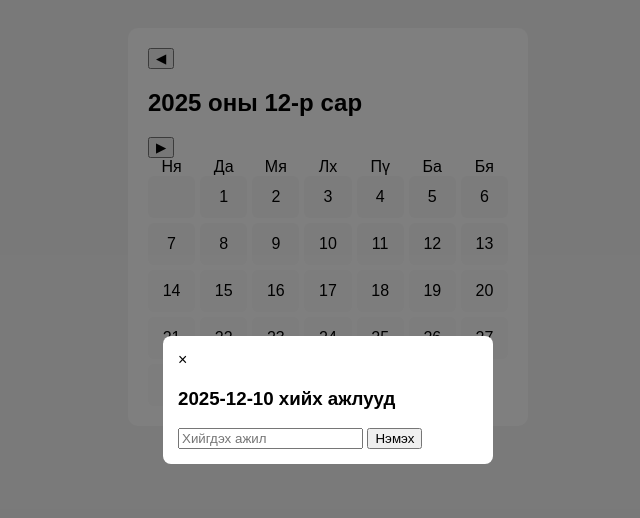
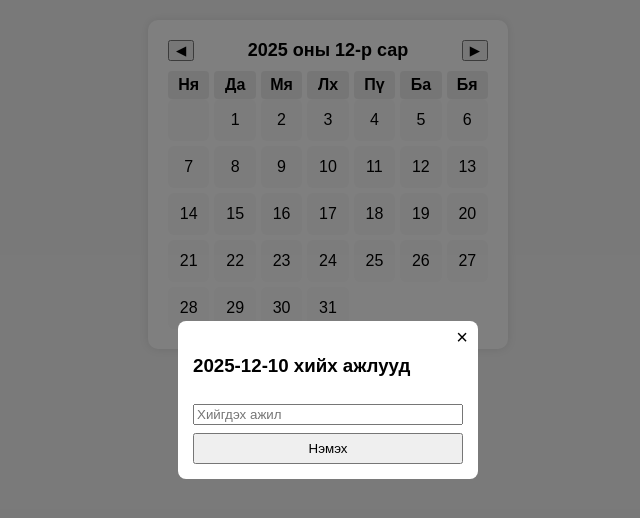
Before and after one commit to suba100/calendar, a plain HTML site: page index.html in a window 1280 px wide. Both pictures are taken after a click on the element "10". Shown: the whole page, without its empty margins (312-952 px from the left). Drawn offline with Linux system fonts and the light colour scheme.

Commit message:
Enhance calendar styles and popup layout

```diff
--- a/style.css
+++ b/style.css
@@ -1,9 +1,14 @@
+* {
+    box-sizing: border-box;
+}
+
 body {
     font-family: Arial, sans-serif;
     background: #f4f4f4;
     display: flex;
     justify-content: center;
     padding: 20px;
+    margin: 0;
 }
 
 .calendar {
@@ -11,8 +16,20 @@ body {
     padding: 20px;
     width: 360px;
     border-radius: 10px;
+    box-shadow: 0 0 10px rgba(0,0,0,0.1);
 }
 
+.header {
+    display: flex;
+    justify-content: space-between;
+    align-items: center;
+    margin-bottom: 10px;
+}
+
+.header h2 {
+    margin: 0;
+    font-size: 18px;
+}
 .days, .dates {
     display: grid;
     grid-template-columns: repeat(7, 1fr);
@@ -20,21 +37,33 @@ body {
     text-align: center;
 }
 
+.days div {
+    font-weight: bold;
+    padding: 5px 0;
+    background: #eee;
+    border-radius: 4px;
+}
+
 .dates div {
-    padding: 12px;
+    padding: 12px 0;
     background: #fafafa;
     border-radius: 6px;
     cursor: pointer;
     position: relative;
+    min-height: 40px;
 }
 
-/* 🔴 ТЭМДЭГ */
+.dates div:hover {
+    background: #e3f0ff;
+}
+
 .dates div.note-1::after {
     content: "●";
     color: green;
     position: absolute;
     bottom: 4px;
     right: 6px;
+    font-size: 12px;
 }
 
 .dates div.note-2::after {
@@ -43,6 +72,7 @@ body {
     position: absolute;
     bottom: 4px;
     right: 4px;
+    font-size: 12px;
 }
 
 .dates div.note-3::after {
@@ -51,9 +81,9 @@ body {
     position: absolute;
     bottom: 4px;
     right: 2px;
+    font-size: 12px;
 }
 
-/* POPUP */
 .popup {
     display: none;
     position: fixed;
@@ -68,16 +98,25 @@ body {
     padding: 15px;
     width: 300px;
     border-radius: 8px;
+    position: relative;
 }
 
-#taskList {
-    list-style: none;
-    padding: 0;
+.popup textarea,
+.popup input {
+    width: 100%;
+    margin-top: 8px;
 }
 
-#taskList li {
-    background: #e9f2ff;
-    margin-bottom: 5px;
-    padding: 5px;
-    border-radius: 4px;
+.popup button {
+    width: 100%;
+    margin-top: 8px;
+    padding: 6px;
 }
+
+.close {
+    position: absolute;
+    top: 5px;
+    right: 10px;
+    cursor: pointer;
+    font-size: 20px;
+}
```
